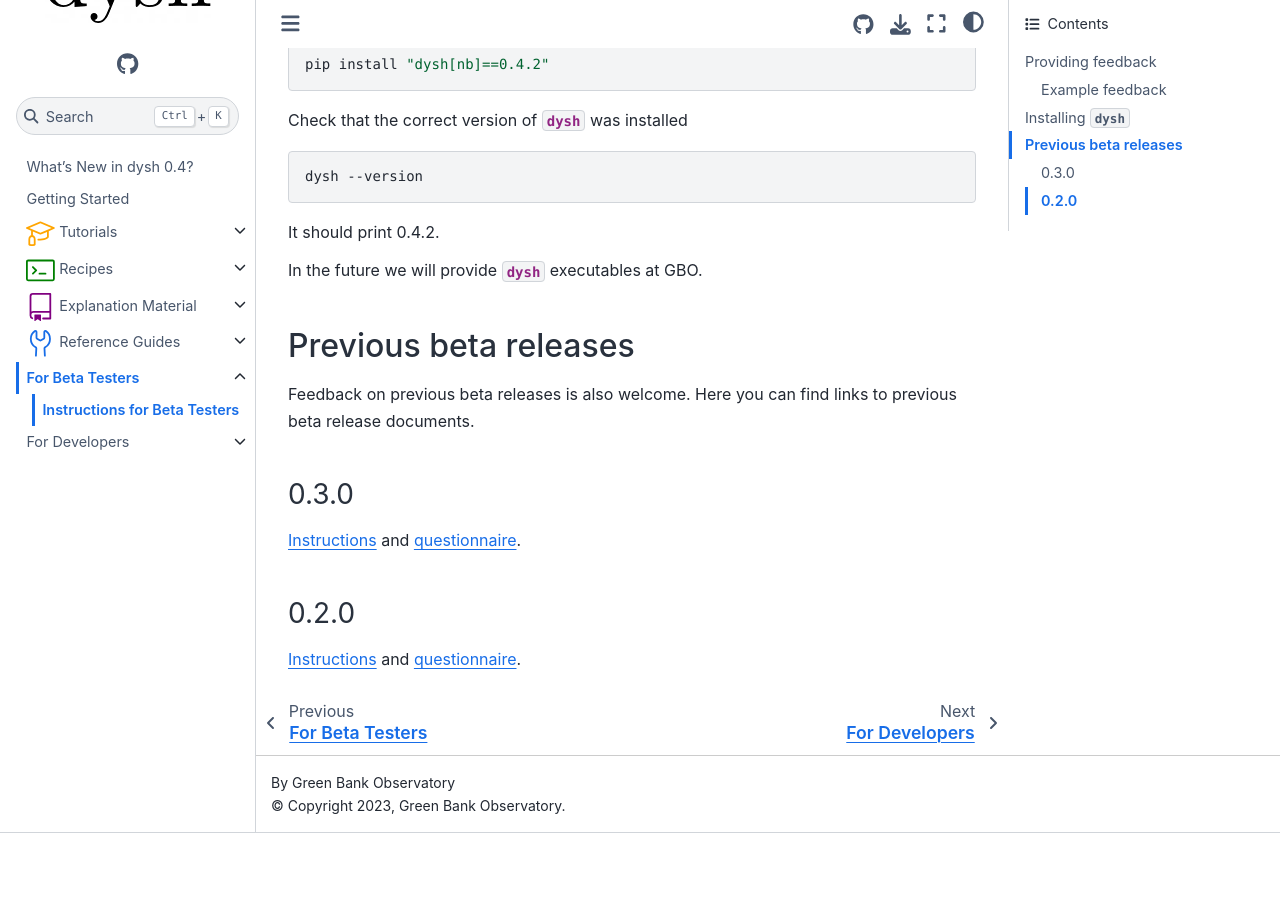
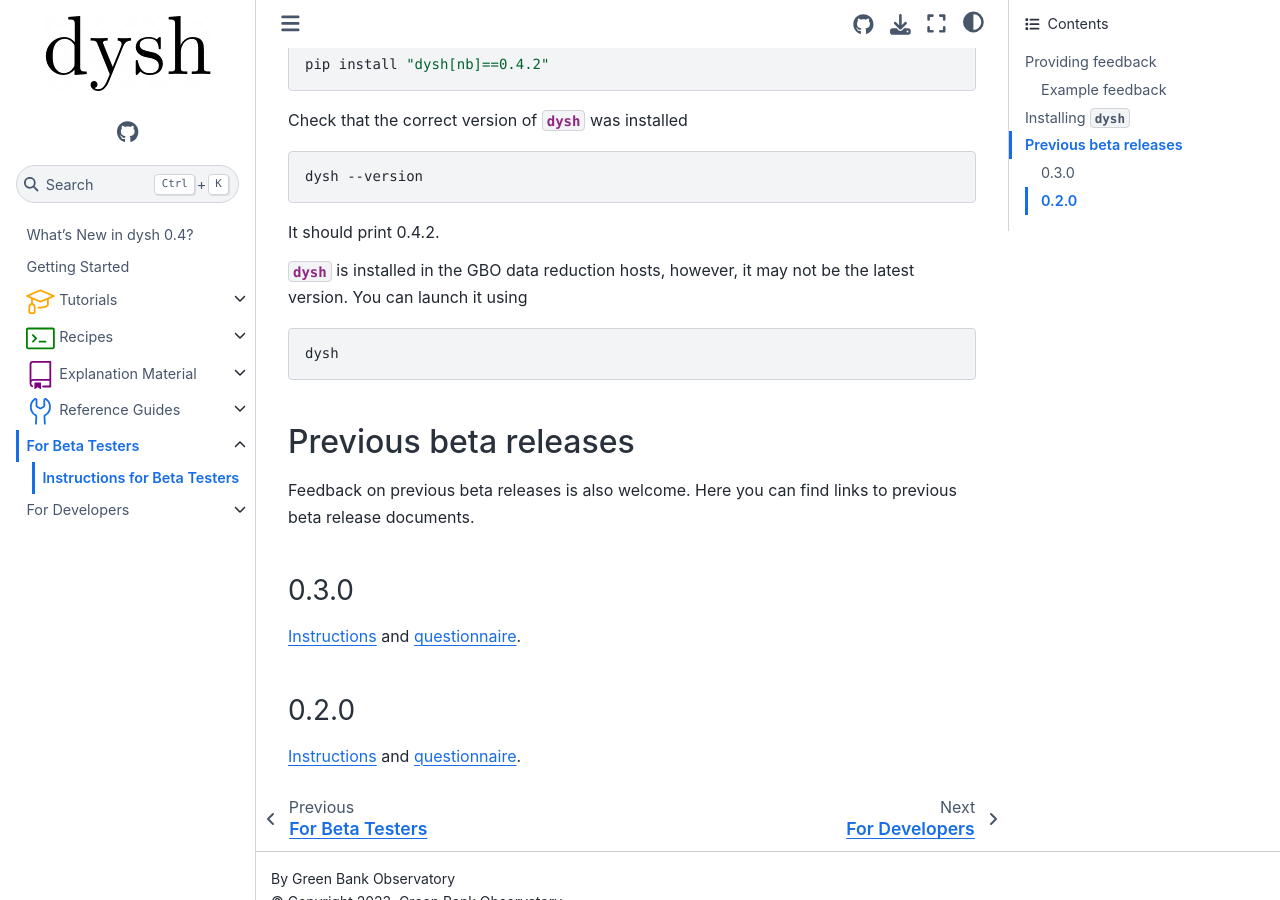
Before and after one commit to GreenBankObservatory/dysh, a Sphinx documentation site: the page built from docs/source/for_beta_testers/beta_testing.rst, in a window 1280 px wide and 900 px high, scrolled down 1767 px. Built offline with Sphinx 7.4.7 and the Sphinx Book theme 1.1.4, drawn with Linux system fonts in a browser that asks for light colours; pages that are not in the unit, such as notebooks, are missing from menus; before the commit the page ends 2600 px from its top, so only the background shows below that.

Commit message:
Add: dysh is now available at GBO

```diff
--- a/docs/source/for_beta_testers/beta_testing.rst
+++ b/docs/source/for_beta_testers/beta_testing.rst
@@ -108,7 +108,13 @@
 
     It should print 0.4.2.
 
-In the future we will provide `dysh` executables at GBO.
+`dysh` is installed in the GBO data reduction hosts, however, it may not be the latest version.
+You can launch it using
+
+.. code:: bash
+
+    dysh
+
 
 Previous beta releases
 ======================
```
